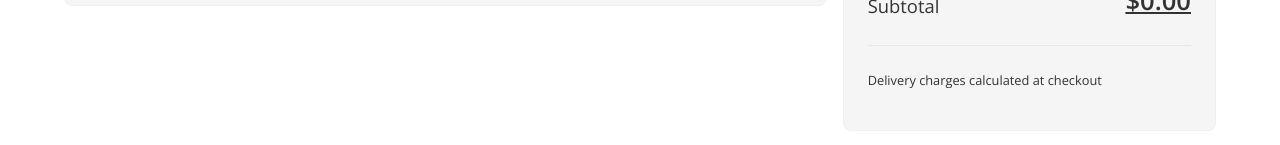
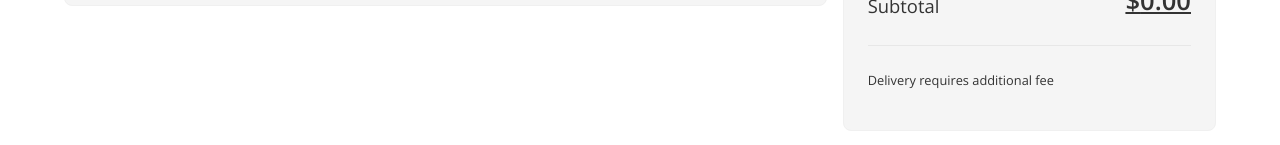
Before and after one commit to GreyyDaze/hng-frontend-stage2, a React (Vite) app: page /cart in a window 1280 px wide. Shown: the part 342-487 px from the top of the page. Built offline with nearby package versions, Linux system fonts and the light colour scheme; a web font is replaced by a local one.

Commit message:
Update cart.jsx

```diff
--- a/src/App/pages/cart.jsx
+++ b/src/App/pages/cart.jsx
@@ -168,7 +168,7 @@ const Cart = () => {
               </div>
               <Divider />
               <Text type="secondary" className="delivery-text">
-                Delivery charges calculated at checkout
+                Delivery requires additional fee{" "}
               </Text>
             </Card>
             <Button
```
